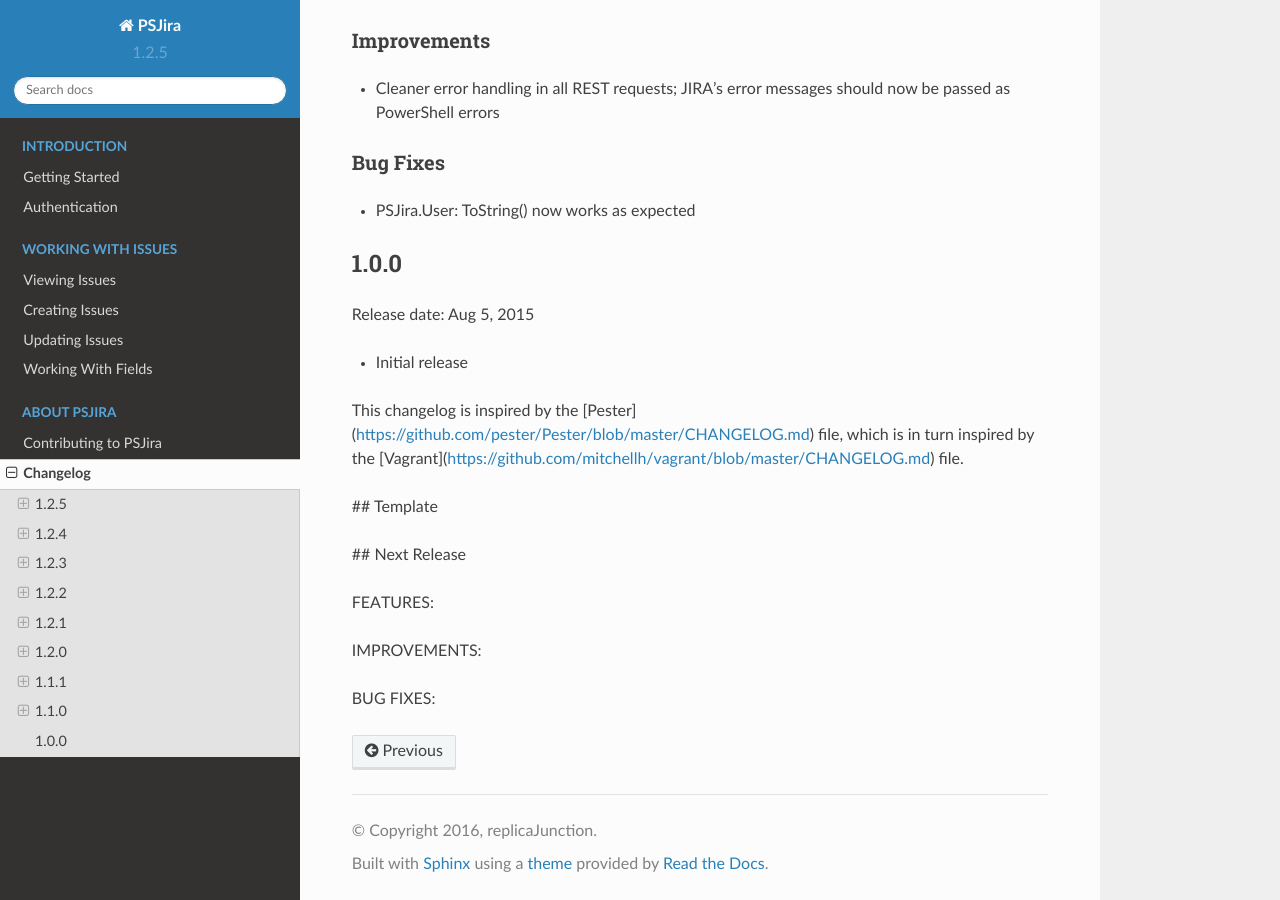
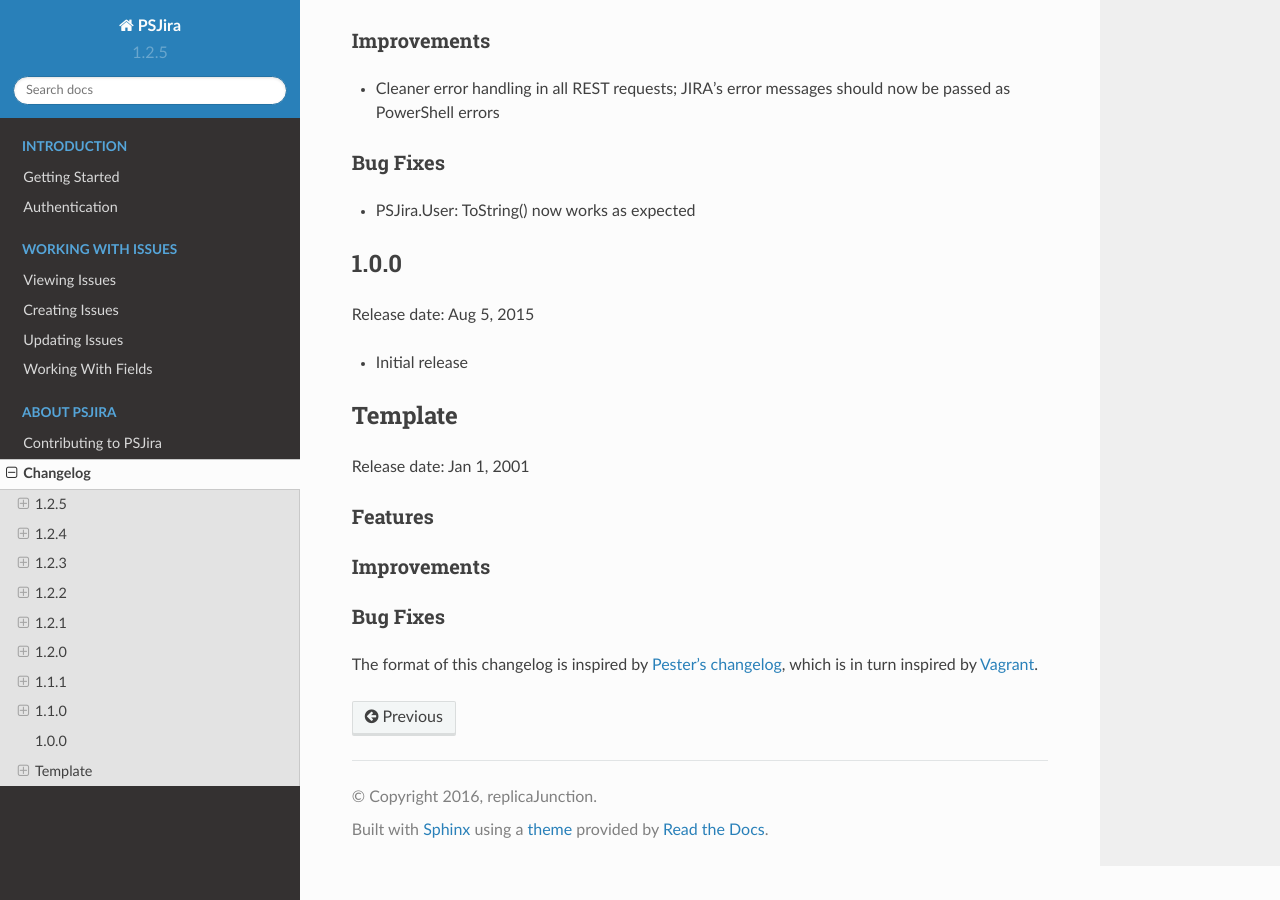
Before and after one commit to AtlassianPS/JiraPS, a Sphinx documentation site: the page built from docs/changelog.rst, in a window 1280 px wide and 900 px high, scrolled down 2987 px. Built offline with Sphinx 7.4.7 and the Read the Docs theme 2.0.0, drawn with Linux system fonts in a browser that asks for light colours.

Commit message:
Cleaned up changelog

```diff
--- a/docs/changelog.rst
+++ b/docs/changelog.rst
@@ -144,17 +144,21 @@
 
 * Initial release
 
-This changelog is inspired by the
-[Pester](https://github.com/pester/Pester/blob/master/CHANGELOG.md) file, which
-is in turn inspired by the
-[Vagrant](https://github.com/mitchellh/vagrant/blob/master/CHANGELOG.md) file.
+Template
+========
 
-## Template
+Release date: Jan 1, 2001
 
-## Next Release
+Features
+--------
 
-FEATURES:
+Improvements
+------------
 
-IMPROVEMENTS:
+Bug Fixes
+---------
 
-BUG FIXES:
+The format of this changelog is inspired by `Pester's changelog`_, which is in turn inspired by `Vagrant`_.
+
+.. _`Pester's changelog`: https://github.com/pester/Pester/blob/master/CHANGELOG.md
+.. _`Vagrant`: https://github.com/mitchellh/vagrant/blob/master/CHANGELOG.md
```
